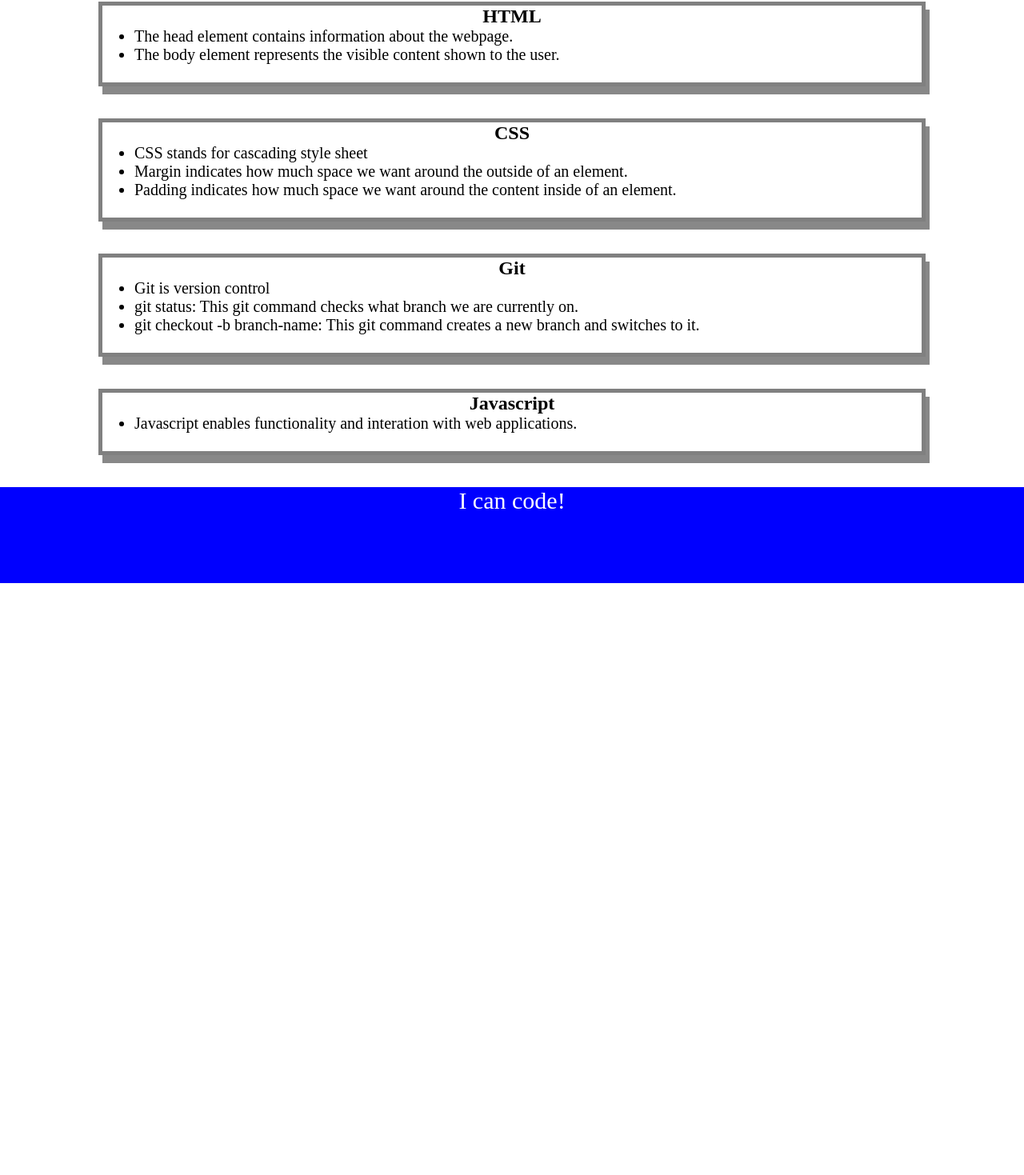
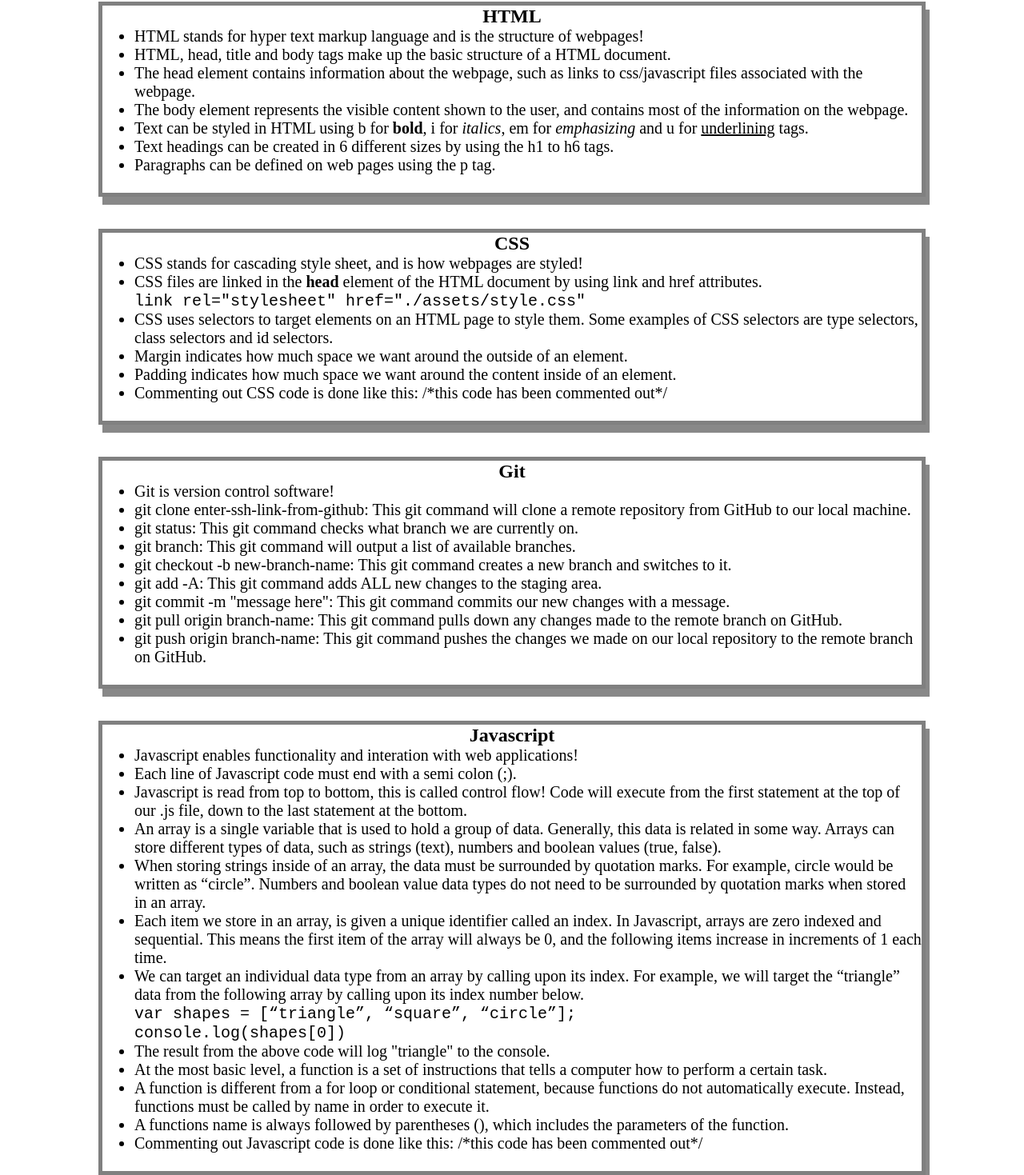
Before and after one commit to mattkellyirl/prework-study-guide, a plain HTML site: page index.html in a window 1280 px wide. Shown: the part 158-1627 px from the top of the page at 80% size. Before the commit the page ends 887 px from the top, so only its background shows below. Drawn offline with Linux system fonts and the light colour scheme.

Commit message:
finalised notes for prework guide

```diff
--- a/assets/script.js
+++ b/assets/script.js
@@ -8,7 +8,7 @@ function listTopics() {
     }
 }
 
-function selectTopic () {
+function selectTopic() {
     if (randomTopic === 'HTML') {
         console.log("Let's Study HTML!");
     } else if (randomTopic === 'CSS') {
@@ -26,4 +26,4 @@ console.log("Here are the topics we learned through the prework:");
 listTopics()
 
 console.log("Which topic should we study first?");
-selectTopic ()
+selectTopic()
--- a/assets/style.css
+++ b/assets/style.css
@@ -32,7 +32,7 @@ p {
     font-size: 30px;
   }
 
-  .card {
+.card {
     width: 80%;
     margin: 40px auto;
     border: 5px solid gray;
--- a/index.html
+++ b/index.html
@@ -1,9 +1,9 @@
 <!DOCTYPE html>
 <html lang="en">
   <head>
-    <meta charset="UTF-8" />
-    <meta http-equiv="X-UA-Compatible" content="IE=edge" />
-    <meta name="viewport" content="width=device-width, initial-scale=1.0" />
+    <meta charset="UTF-8"/>
+    <meta http-equiv="X-UA-Compatible" content="IE=edge"/>
+    <meta name="viewport" content="width=device-width, initial-scale=1.0"/>
     <link rel="stylesheet" href="./assets/style.css">
     <title>Prework Study Guide</title>
   </head>
@@ -11,7 +11,7 @@
   <body>
     <header id="top">
       <h1>Prework Study Guide</h1>
-      <img src="./assets/bowtie-cat.png" alt="Profile image of cat wearing a bow tie." />
+      <img src="./assets/bowtie-cat.png" alt="Profile image of cat wearing a bow tie."/>
       <h2>Open the Console to See What's Happening</h2>
     </header>
 
@@ -19,8 +19,13 @@
       <section class="card" id="html-section">
         <h2>HTML</h2>
         <ul>
-          <li>The head element contains information about the webpage.</li>
-          <li>The body element represents the visible content shown to the user.</li>
+          <li>HTML stands for hyper text markup language and is the structure of webpages!</li>
+          <li>HTML, head, title and body tags make up the basic structure of a HTML document.</li>
+          <li>The head element contains information about the webpage, such as links to css/javascript files associated with the webpage.</li>
+          <li>The body element represents the visible content shown to the user, and contains most of the information on the webpage.</li>
+          <li>Text can be styled in HTML using b for <b>bold</b>, i for <i>italics</i>, em for <em>emphasizing</em> and u for <u>underlining</u> tags.</li>
+          <li>Text headings can be created in 6 different sizes by using the h1 to h6 tags.</li>
+          <li>Paragraphs can be defined on web pages using the p tag.</li>
           <br>
         </ul>
       </section>
@@ -28,9 +33,13 @@
       <section class="card" id="css-section">
         <h2>CSS</h2>
         <ul>
-          <li>CSS stands for cascading style sheet</li>
+          <li>CSS stands for cascading style sheet, and is how webpages are styled!</li>
+          <li>CSS files are linked in the <b>head</b> element of the HTML document by using link and href attributes.</li>
+          <code>link rel="stylesheet" href="./assets/style.css"</code>
+          <li>CSS uses selectors to target elements on an HTML page to style them. Some examples of CSS selectors are type selectors, class selectors and id selectors.</li>
           <li>Margin indicates how much space we want around the outside of an element.</li>
           <li>Padding indicates how much space we want around the content inside of an element.</li>
+          <li>Commenting out CSS code is done like this: /*this code has been commented out*/</li>
           <br>
         </ul>
       </section>
@@ -38,9 +47,15 @@
       <section class="card" id="git-section">
         <h2>Git</h2>
         <ul>
-          <li>Git is version control</li>
+          <li>Git is version control software!</li>
+          <li>git clone enter-ssh-link-from-github: This git command will clone a remote repository from GitHub to our local machine.</li>
           <li>git status: This git command checks what branch we are currently on.</li>
-          <li>git checkout -b branch-name: This git command creates a new branch and switches to it.</li>
+          <li>git branch: This git command will output a list of available branches.</li>
+          <li>git checkout -b new-branch-name: This git command creates a new branch and switches to it.</li>
+          <li>git add -A: This git command adds ALL new changes to the staging area.</li>
+          <li>git commit -m "message here": This git command commits our new changes with a message.</li>
+          <li>git pull origin branch-name: This git command pulls down any changes made to the remote branch on GitHub.</li>
+          <li>git push origin branch-name: This git command pushes the changes we made on our local repository to the remote branch on GitHub.</li>
           <br>
         </ul>
       </section>
@@ -48,7 +63,21 @@
       <section class="card" id="javascript-section">
         <h2>Javascript</h2>
         <ul>
-          <li>Javascript enables functionality and interation with web applications.</li>
+          <li>Javascript enables functionality and interation with web applications!</li>
+          <li>Each line of Javascript code must end with a semi colon (;).</li>
+          <li>Javascript is read from top to bottom, this is called control flow! Code will execute from the first statement at the top of our .js file, down to the last statement at the bottom.</li>
+          <li>An array is a single variable that is used to hold a group of data. Generally, this data is related in some way. Arrays can store different types of data, such as strings (text), numbers and boolean values (true, false).</li>
+          <li>When storing strings inside of an array, the data must be surrounded by quotation marks. For example, circle would be written as “circle”. Numbers and boolean value data types do not need to be surrounded by quotation marks when stored in an array.</li>
+          <li>Each item we store in an array, is given a unique identifier called an index. In Javascript, arrays are zero indexed and sequential. This means the first item of the array will always be 0, and the following items increase in increments of 1 each time.</li>
+          <li>We can target an individual data type from an array by calling upon its index. For example, we will target the “triangle” data from the following array by calling upon its index number below.</li>
+          <code>var shapes = [“triangle”, “square”, “circle”];</code>
+          <br>
+          <code>console.log(shapes[0])</code>
+          <li>The result from the above code will log "triangle" to the console.</li>
+          <li>At the most basic level, a function is a set of instructions that tells a computer how to perform a certain task.</li>
+          <li>A function is different from a for loop or conditional statement, because functions do not automatically execute. Instead, functions must be called by name in order to execute it.</li>
+          <li>A functions name is always followed by parentheses (), which includes the parameters of the function.</li>
+          <li>Commenting out Javascript code is done like this: /*this code has been commented out*/</li>
           <br>
         </ul>
       </section>
```
